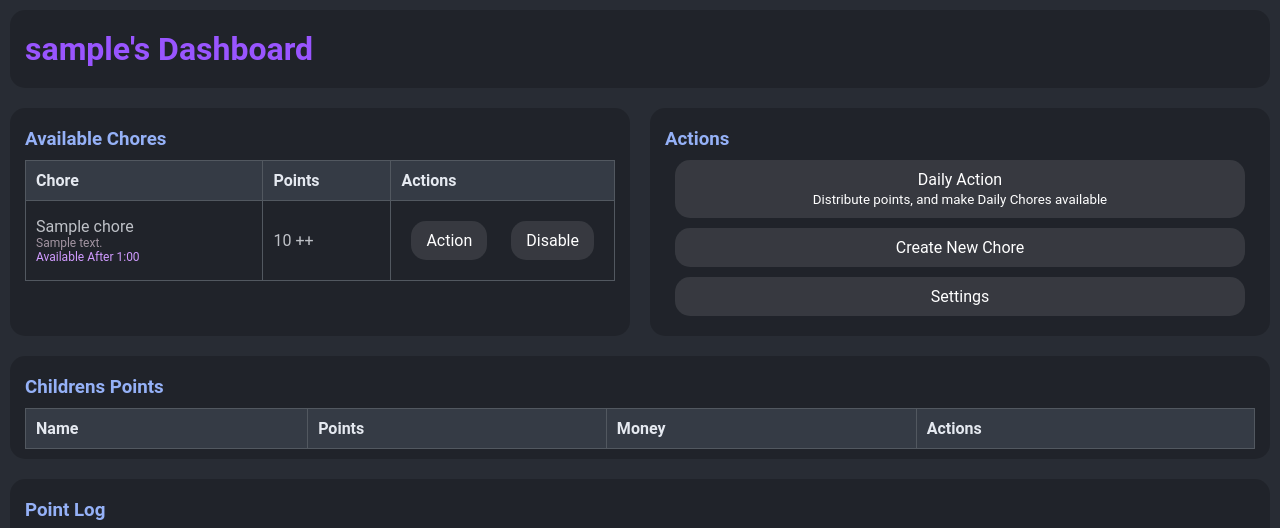
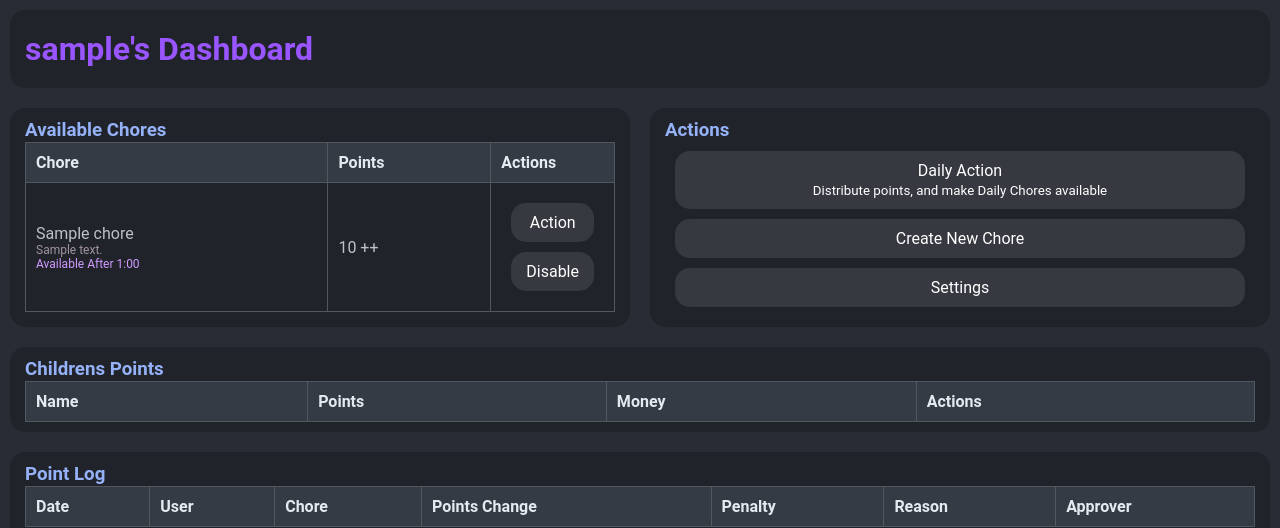
Before and after one commit to emmertex/chore_app, a Django app: page / in a window 1280 px wide. Shown: the top 528 px of the page. Run offline with Django 5.2, Linux system fonts and the light colour scheme; a user stored in the database is signed in; tables that the repository leaves empty hold one stand-in row (values such as "Sample post"); data that the repository does not hold is empty.

Commit message:
Styling Change

```diff
--- a/chore_app/static/styles.css
+++ b/chore_app/static/styles.css
@@ -30,7 +30,7 @@ h2 {
 
 /* Headings */
 h3 {
-    margin: 10px 0;
+    margin: 1px 0;
     color: #95b1f7;
 }
 
--- a/chore_app/templates/parent_profile.html
+++ b/chore_app/templates/parent_profile.html
@@ -91,8 +91,10 @@
                     </td>
                     <td>{{ chore.points }} {% if chore.earlyBonus %} ++ {% endif %}</td>
                     <td class="table-min-width">
-                        <div class="innerBlock chore-modal" style="display: inline-block;" id="chore-available-modal-{{ chore.pk }}">Action</div>
-                        <div class="innerBlock" style="display: inline-block;" onclick="window.location.href='{% url 'toggle_availability' chore.pk %}';">Disable</div>
+                        <div class="chore-modal">
+                            <div class="innerBlock" id="chore-available-modal-{{ chore.pk }}">Action</div>
+                            <div class="innerBlock" onclick="window.location.href='{% url 'toggle_availability' chore.pk %}';">Disable</div>
+                        </div>
                         <div class="chore-options" id="chore-available-options-{{ chore.pk }}" style="display: none;">
                             <div class="block opaque">
                                 <div class="innerBlock" onclick="window.location.href='{% url 'edit_chore' chore.pk %}'">Edit</div>
@@ -137,9 +139,9 @@
                     </td>
                     <td>{{ chore.points }} {% if chore.earlyBonus %} ++ {% endif %}</td>
                     <td class="table-min-width">
-                        <div class="chore-modal" id="chore-unavailable-modal-{{ chore.pk }}">
-                            <div class="innerBlock" style="display: inline-block;">Action</div>
-                            <div class="innerBlock" style="display: inline-block;"  onclick="window.location.href='{% url 'toggle_availability' chore.pk %}';">Enable</div>
+                        <div class="chore-modal">
+                            <div class="innerBlock" id="chore-unavailable-modal-{{ chore.pk }}">Action</div>
+                            <div class="innerBlock" onclick="window.location.href='{% url 'toggle_availability' chore.pk %}';">Enable</div>
                             <div style="clear: both;"></div>
                         </div>
                         <div class="chore-options" id="chore-unavailable-options-{{ chore.pk }}" style="display: none;">
```
